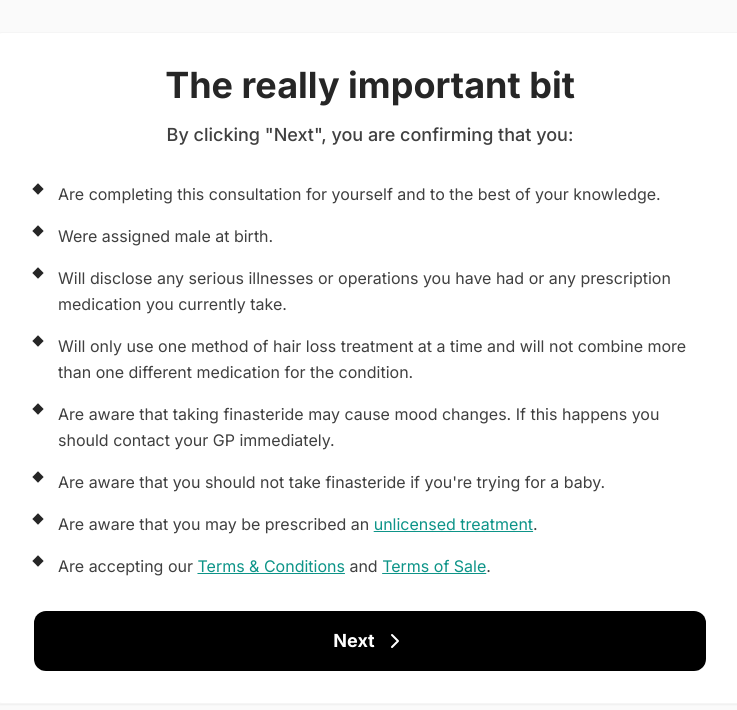
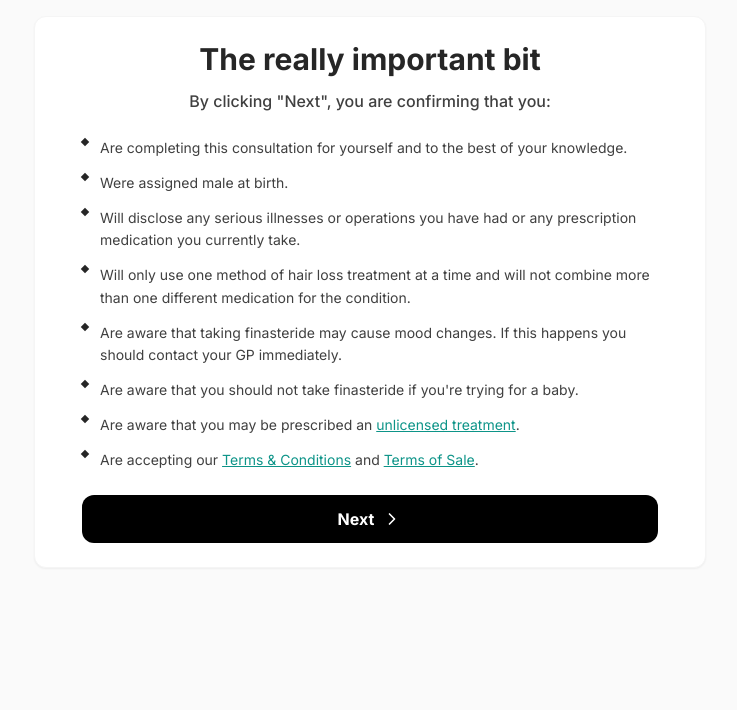
Before and after one commit to Antonrodrigo2000/ADAM2025, a Next.js app: page /quiz in a window 1280 px wide. Shown: the top 710 px of the page, without its empty margins (270-1007 px from the left). Built offline with nearby package versions, Linux system fonts and the light colour scheme; a web font is replaced by a local one.

Commit message:
refactor: scale down disclaimer page components
Adjust font sizes, padding, margins, and dimensions for compact layout.

#VERCEL_SKIP

Co-authored-by: null <195645780+Antonrodrigo2000@users.noreply.github.com>

```diff
--- a/components/quiz/clinical-quiz.tsx
+++ b/components/quiz/clinical-quiz.tsx
@@ -186,101 +186,111 @@ export function ClinicalQuiz() {
   }
 
   const DisclaimerScreen = () => (
-    <div className="bg-white rounded-2xl p-8 shadow-sm border border-neutral-100">
-      <div className="max-w-2xl mx-auto">
+    <div className="bg-white rounded-xl p-6 shadow-sm border border-neutral-100">
+      {" "}
+      {/* Scaled p-8 to p-6, rounded-2xl to rounded-xl */}
+      <div className="max-w-xl mx-auto">
+        {" "}
+        {/* Scaled max-w-2xl to max-w-xl */}
         {/* Header */}
-        <div className="text-center mb-8">
-          <h1 className="text-3xl md:text-4xl font-bold text-neutral-800 mb-4 leading-tight">
+        <div className="text-center mb-6">
+          {" "}
+          {/* Scaled mb-8 to mb-6 */}
+          <h1 className="text-2xl md:text-3xl font-bold text-neutral-800 mb-3 leading-tight">
+            {" "}
+            {/* Scaled text-3xl to text-2xl, text-4xl to text-3xl, mb-4 to mb-3 */}
             The really important bit
           </h1>
-          <p className="text-lg text-neutral-700 font-medium">By clicking "Next", you are confirming that you:</p>
+          <p className="text-base text-neutral-700 font-medium">By clicking "Next", you are confirming that you:</p>{" "}
+          {/* Scaled text-lg to text-base */}
         </div>
-
         {/* Disclaimer List */}
-        <div className="space-y-4 mb-8">
-          <div className="flex items-start space-x-4">
-            <div className="flex-shrink-0 mt-1">
-              <div className="w-2 h-2 bg-neutral-800 transform rotate-45"></div>
+        <div className="space-y-3 mb-6">
+          {" "}
+          {/* Scaled space-y-4 to space-y-3, mb-8 to mb-6 */}
+          <div className="flex items-start space-x-3">
+            {" "}
+            {/* Scaled space-x-4 to space-x-3 */}
+            <div className="flex-shrink-0 mt-0.5">
+              {" "}
+              {/* Scaled mt-1 to mt-0.5 */}
+              <div className="w-1.5 h-1.5 bg-neutral-800 transform rotate-45"></div>{" "}
+              {/* Scaled w-2 h-2 to w-1.5 h-1.5 */}
             </div>
-            <p className="text-neutral-700 leading-relaxed">
+            <p className="text-neutral-700 leading-relaxed text-sm">
+              {" "}
+              {/* Scaled text-base to text-sm */}
               Are completing this consultation for yourself and to the best of your knowledge.
             </p>
           </div>
-
-          <div className="flex items-start space-x-4">
-            <div className="flex-shrink-0 mt-1">
-              <div className="w-2 h-2 bg-neutral-800 transform rotate-45"></div>
+          <div className="flex items-start space-x-3">
+            <div className="flex-shrink-0 mt-0.5">
+              <div className="w-1.5 h-1.5 bg-neutral-800 transform rotate-45"></div>
             </div>
-            <p className="text-neutral-700 leading-relaxed">Were assigned male at birth.</p>
+            <p className="text-neutral-700 leading-relaxed text-sm">Were assigned male at birth.</p>
           </div>
-
-          <div className="flex items-start space-x-4">
-            <div className="flex-shrink-0 mt-1">
-              <div className="w-2 h-2 bg-neutral-800 transform rotate-45"></div>
+          <div className="flex items-start space-x-3">
+            <div className="flex-shrink-0 mt-0.5">
+              <div className="w-1.5 h-1.5 bg-neutral-800 transform rotate-45"></div>
             </div>
-            <p className="text-neutral-700 leading-relaxed">
+            <p className="text-neutral-700 leading-relaxed text-sm">
               Will disclose any serious illnesses or operations you have had or any prescription medication you
               currently take.
             </p>
           </div>
-
-          <div className="flex items-start space-x-4">
-            <div className="flex-shrink-0 mt-1">
-              <div className="w-2 h-2 bg-neutral-800 transform rotate-45"></div>
+          <div className="flex items-start space-x-3">
+            <div className="flex-shrink-0 mt-0.5">
+              <div className="w-1.5 h-1.5 bg-neutral-800 transform rotate-45"></div>
             </div>
-            <p className="text-neutral-700 leading-relaxed">
+            <p className="text-neutral-700 leading-relaxed text-sm">
               Will only use one method of hair loss treatment at a time and will not combine more than one different
               medication for the condition.
             </p>
           </div>
-
-          <div className="flex items-start space-x-4">
-            <div className="flex-shrink-0 mt-1">
-              <div className="w-2 h-2 bg-neutral-800 transform rotate-45"></div>
+          <div className="flex items-start space-x-3">
+            <div className="flex-shrink-0 mt-0.5">
+              <div className="w-1.5 h-1.5 bg-neutral-800 transform rotate-45"></div>
             </div>
-            <p className="text-neutral-700 leading-relaxed">
+            <p className="text-neutral-700 leading-relaxed text-sm">
               Are aware that taking finasteride may cause mood changes. If this happens you should contact your GP
               immediately.
             </p>
           </div>
-
-          <div className="flex items-start space-x-4">
-            <div className="flex-shrink-0 mt-1">
-              <div className="w-2 h-2 bg-neutral-800 transform rotate-45"></div>
+          <div className="flex items-start space-x-3">
+            <div className="flex-shrink-0 mt-0.5">
+              <div className="w-1.5 h-1.5 bg-neutral-800 transform rotate-45"></div>
             </div>
-            <p className="text-neutral-700 leading-relaxed">
+            <p className="text-neutral-700 leading-relaxed text-sm">
               Are aware that you should not take finasteride if you're trying for a baby.
             </p>
           </div>
-
-          <div className="flex items-start space-x-4">
-            <div className="flex-shrink-0 mt-1">
-              <div className="w-2 h-2 bg-neutral-800 transform rotate-45"></div>
+          <div className="flex items-start space-x-3">
+            <div className="flex-shrink-0 mt-0.5">
+              <div className="w-1.5 h-1.5 bg-neutral-800 transform rotate-45"></div>
             </div>
-            <p className="text-neutral-700 leading-relaxed">
+            <p className="text-neutral-700 leading-relaxed text-sm">
               Are aware that you may be prescribed an{" "}
               <span className="text-teal-600 underline">unlicensed treatment</span>.
             </p>
           </div>
-
-          <div className="flex items-start space-x-4">
-            <div className="flex-shrink-0 mt-1">
-              <div className="w-2 h-2 bg-neutral-800 transform rotate-45"></div>
+          <div className="flex items-start space-x-3">
+            <div className="flex-shrink-0 mt-0.5">
+              <div className="w-1.5 h-1.5 bg-neutral-800 transform rotate-45"></div>
             </div>
-            <p className="text-neutral-700 leading-relaxed">
+            <p className="text-neutral-700 leading-relaxed text-sm">
               Are accepting our <span className="text-teal-600 underline cursor-pointer">Terms & Conditions</span> and{" "}
               <span className="text-teal-600 underline cursor-pointer">Terms of Sale</span>.
             </p>
           </div>
         </div>
-
         {/* Next Button */}
         <button
           onClick={() => setShowDisclaimer(false)}
-          className="w-full hover:bg-teal-600 text-white font-bold text-lg py-4 px-6 rounded-xl transition-colors duration-200 flex items-center justify-center group bg-black"
+          className="w-full hover:bg-teal-600 text-white font-bold text-base py-3 px-5 rounded-xl transition-colors duration-200 flex items-center justify-center group bg-black" // Scaled text-lg to text-base, py-4 px-6 to py-3 px-5
         >
           Next
-          <ChevronRight className="w-6 h-6 ml-2 transform group-hover:translate-x-1 transition-transform" />
+          <ChevronRight className="w-5 h-5 ml-2 transform group-hover:translate-x-1 transition-transform" />{" "}
+          {/* Scaled w-6 h-6 to w-5 h-5 */}
         </button>
       </div>
     </div>
@@ -318,8 +328,12 @@ export function ClinicalQuiz() {
 
   if (showDisclaimer) {
     return (
-      <div className="min-h-screen bg-neutral-50 py-8 px-4">
-        <div className="max-w-3xl mx-auto">
+      <div className="min-h-screen bg-neutral-50 py-4 px-2">
+        {" "}
+        {/* Scaled py-8 to py-4, px-4 to px-2 */}
+        <div className="max-w-2xl mx-auto">
+          {" "}
+          {/* Scaled max-w-3xl to max-w-2xl */}
           <DisclaimerScreen />
         </div>
       </div>
```
